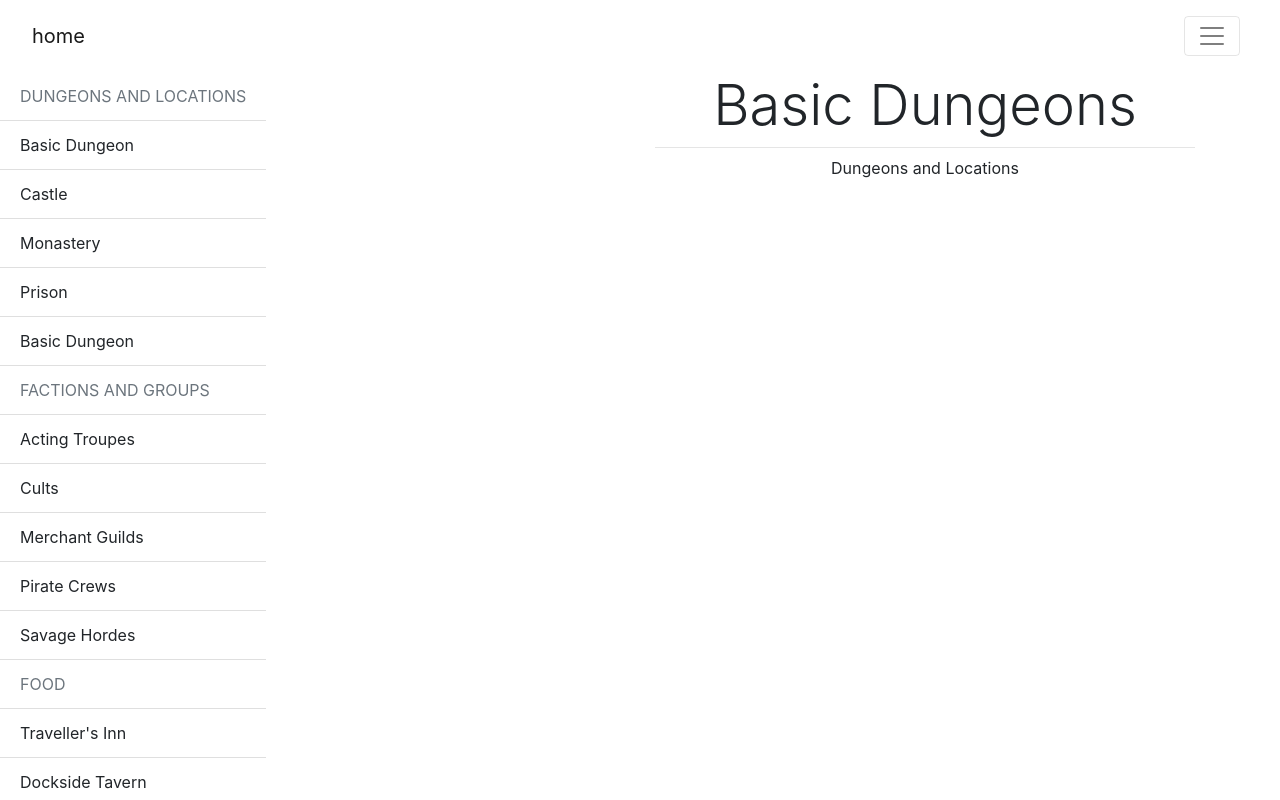
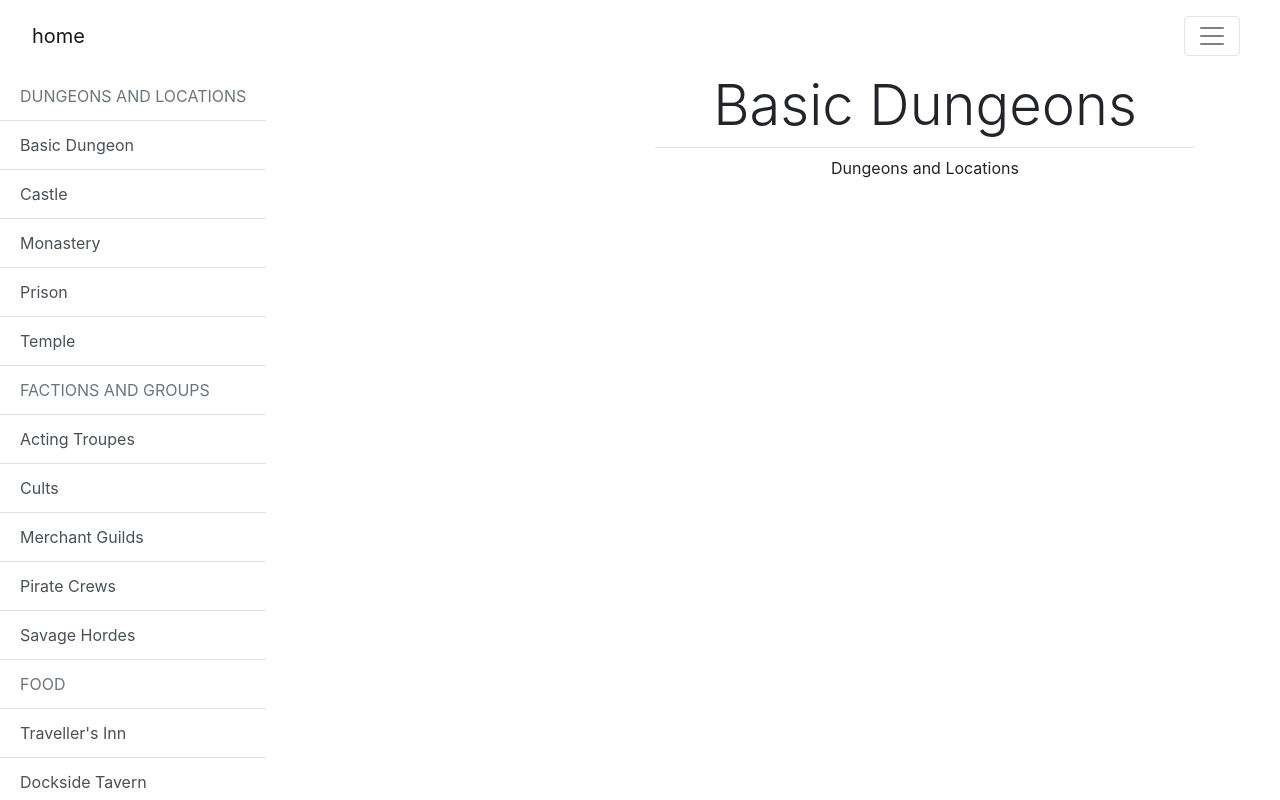
Before and after one commit to rvilarettuma/table-of-tables, a React (Create React App) app: page / in a window 1280 px wide. Both pictures are taken after a click on the button "Dungeons and Locations". Built offline with nearby package versions, Linux system fonts and the light colour scheme.

Commit message:
display category and subcategory onClick

```diff
--- a/src/Application/Generator/Generator.js
+++ b/src/Application/Generator/Generator.js
@@ -12,6 +12,7 @@ export default class Generator extends Component {
       currentSubCategory: "Basic Dungeons"
     };
     this.renderMain = this.renderMain.bind(this);
+    this.setName = this.setName.bind(this);
   }
 
   render() {
@@ -28,7 +29,7 @@ export default class Generator extends Component {
         <Container>
           <Row>
             <Col>
-              <MainList/>
+              <MainList setName={this.setName}/>
             </Col>
             <Col>
               <h1 className="display-4 text-md-center">{this.state.currentSubCategory}</h1>
@@ -41,4 +42,11 @@ export default class Generator extends Component {
     );
   }
 
+  setName(c,s) {
+    this.setState({
+      currentCategory: c,
+      currentSubCategory: s
+    });
+  }
+
 }
--- a/src/Application/Generator/Lists/master_list.json
+++ b/src/Application/Generator/Lists/master_list.json
@@ -1,11 +1,11 @@
 [
   {"dl_list": [
     {"header": "Dungeons and Locations"},
-    {"name": "Basic Dungeon", "description": "A basic, bare bones dungeon.", "file": "dl_basic_dungeon"},
-    {"name": "Castle", "description": "A detailed castle, with encounters.", "file": "dl_castle"},
-    {"name": "Monastery", "description": "An actively used monastery.", "file": "dl_monastery"},
-    {"name": "Prison", "description": "A basic prison complex.", "file": "dl_prison"},
-    {"name": "Basic Dungeon", "description": "An actively used temple complex.", "file": "dl_temple"}
+    {"category": "Dungeons and Locations", "name": "Basic Dungeon", "description": "A basic, bare bones dungeon.", "file": "dl_basic_dungeon"},
+    {"category": "Dungeons and Locations", "name": "Castle", "description": "A detailed castle, with encounters.", "file": "dl_castle"},
+    {"category": "Dungeons and Locations", "name": "Monastery", "description": "An actively used monastery.", "file": "dl_monastery"},
+    {"category": "Dungeons and Locations", "name": "Prison", "description": "A basic prison complex.", "file": "dl_prison"},
+    {"category": "Dungeons and Locations", "name": "Temple", "description": "An actively used temple complex.", "file": "dl_temple"}
   ]},
   {"fg_list": [
     {"header": "Factions and Groups"},
--- a/src/Application/Generator/MainList.js
+++ b/src/Application/Generator/MainList.js
@@ -15,7 +15,7 @@ export default class MainList extends Component {
     };
     this.renderList = this.renderList.bind(this);
     this.toggleCat = this.toggleCat.bind(this);
-    this.handleNavClick = this.handleNavClick.bind(this);
+    this.setCategories = this.setCategories.bind(this);
   }
 
   render() {
@@ -32,16 +32,19 @@ export default class MainList extends Component {
     const mlist = JSON.parse(JSON.stringify({master_list}));
     let items = [];
     for (let i = 0; i < mlist.master_list.length; i++) {
-      Object.keys(mlist.master_list[i]).forEach(function (j) {
-        Object.keys(mlist.master_list[i][j]).forEach(function (k) {
+      Object.keys(mlist.master_list[i]).forEach((j) => {
+        Object.keys(mlist.master_list[i][j]).forEach((k) => {
           if (mlist.master_list[i][j][k].header !== undefined) {
             items.push(
               <ListGroupItem disabled className="text-uppercase"
                              key={'lg_' + k + mlist.master_list[i][j][k].header}>{mlist.master_list[i][j][k].header}</ListGroupItem>)
-          } else {
+          }
+          if (mlist.master_list[i][j][k].name !== undefined) {
             items.push(
-              <ListGroupItem
-                key={'lg0_' + k + mlist.master_list[i][j][k].name}>{mlist.master_list[i][j][k].name}</ListGroupItem>
+              <ListGroupItem value={mlist.master_list[i][j][k].category} tag={"button"} action onClick={(e) => {
+                this.setCategories(e)
+              }}
+                             key={'lg0_' + k + mlist.master_list[i][j][k].name}>{mlist.master_list[i][j][k].name}</ListGroupItem>
             )
           }
         });
@@ -50,8 +53,10 @@ export default class MainList extends Component {
     return (items);
   }
 
-  handleNavClick() {
-    console.log("pressed");
+  setCategories(e) {
+    let c = e.currentTarget.getAttribute("value");
+    let s = e.currentTarget.innerText;
+    this.props.setName(c, s);
   }
 
   toggleCat() {
--- a/src/index.css
+++ b/src/index.css
@@ -16,8 +16,14 @@ code {
   z-index: 2;
   width: 100%;
 }
+
+.main {
+
+
+}
 .sidebar {
   height: 100%;
+  padding-bottom: 1%;
   position: fixed;
   overflow-x: hidden;
   z-index: 1;
```
